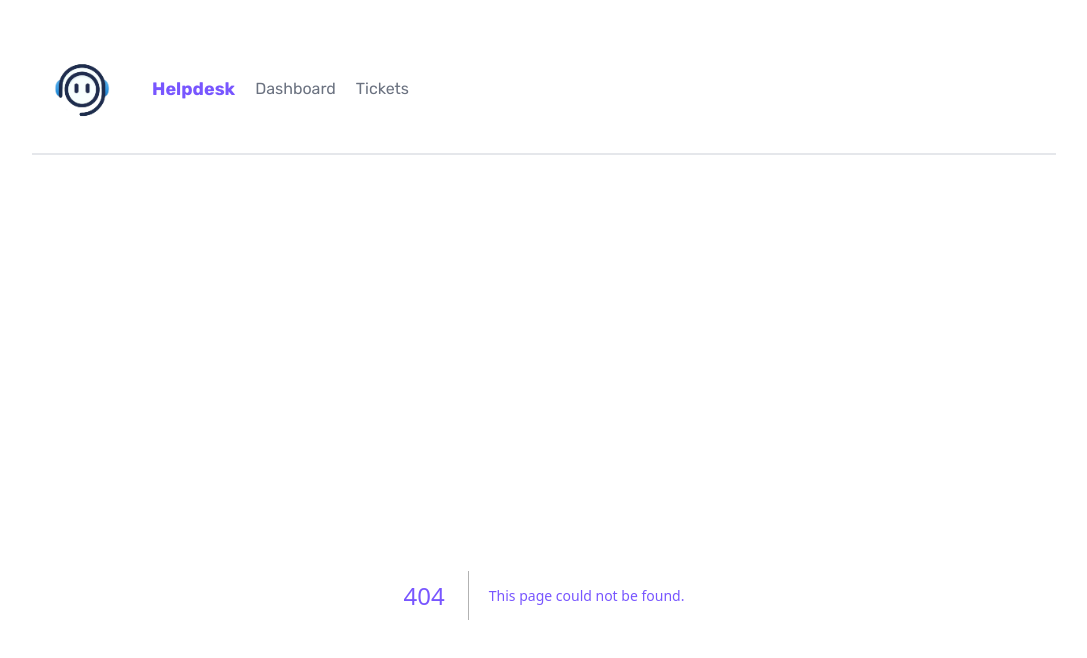
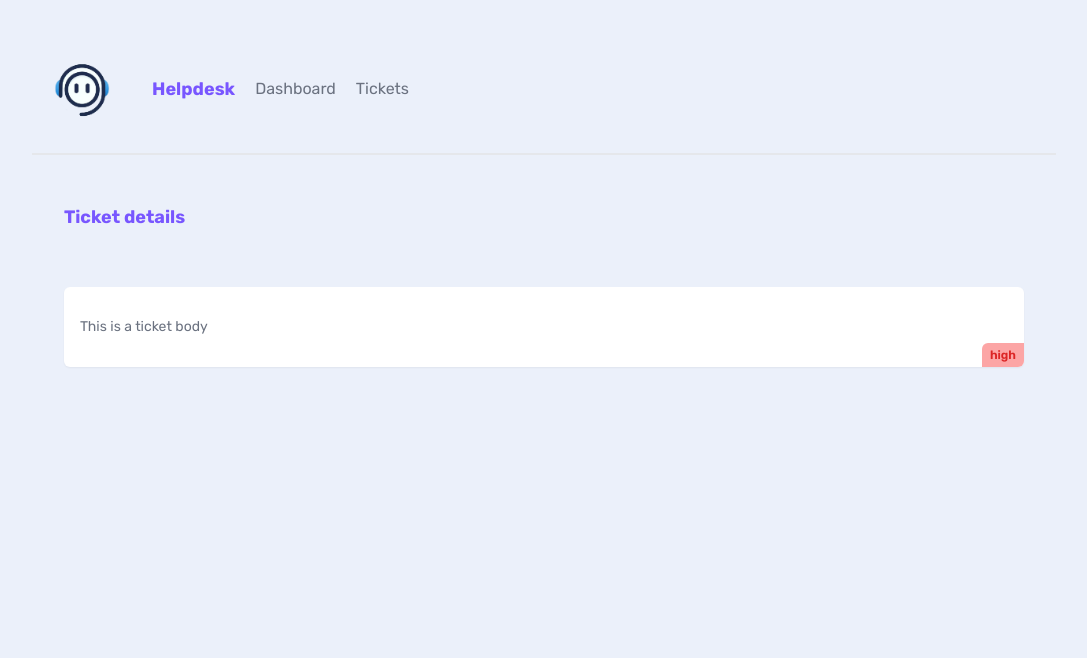
Before and after one commit to gcjbr/helpdesk, a Next.js app: page /tickets/1 in a window 1280 px wide. Before the commit this address had no page. Shown: the top 658 px of the page, without its empty margins (96-1183 px from the left). Built offline with nearby package versions, Linux system fonts and the light colour scheme; data requests are answered from the project's data file.

Commit message:
Add single ticket page and navigation

```diff
--- a/app/tickets/TicketList.jsx
+++ b/app/tickets/TicketList.jsx
@@ -1,3 +1,5 @@
+import Link from "next/link";
+
 async function getTickets() {
     const response = await fetch('http://localhost:4000/tickets');
     return response.json();
@@ -9,11 +11,13 @@
     return (
         <>
             {tickets.map((ticket) => (
-                <div key={ticket.id} className="card my-5">
-                    <h3>{ticket.title}</h3>
-                    <p>{ticket.body}</p>
-                    <div className={`pill ${ticket.priority}`}>{ticket.priority}</div>
-                </div>
+                <Link href={`/tickets/${ticket.id}`} key={ticket.id}>
+                    <div key={ticket.id} className="card my-5">
+                        <h3>{ticket.title}</h3>
+                        <p>{ticket.body}</p>
+                        <div className={`pill ${ticket.priority}`}>{ticket.priority}</div>
+                    </div>
+                </Link>
             ))}
             {tickets.length === 0 && <div className="text-center">No tickets found</div>}
 
--- /dev/null
+++ b/app/tickets/[id]/page.tsx
@@ -0,0 +1,39 @@
+interface Ticket {
+  id: string;
+  body: string;
+  priority: string;
+}
+
+interface Params {
+  id: string;
+  title: string;
+}
+
+interface TicketDetailsProps {
+  params: Params;
+}
+
+async function getTicket(id: string): Promise<Ticket> {
+  const res = await fetch(`http://localhost:4000/tickets/${id}`);
+  return res.json();
+}
+
+export default async function TicketDetails({ params }: TicketDetailsProps) {
+  const { id, title } = params;
+  const ticket = await getTicket(params.id);
+  return (
+    <main>
+      <nav>
+        <h2>Ticket details</h2>
+      </nav>
+
+      <div>
+        <div className="card">
+          <h3>{params.title}</h3>
+          <p>{ticket.body}</p>
+          <div className={`pill ${ticket.priority}`}>{ticket.priority}</div>
+        </div>
+      </div>
+    </main>
+  );
+}
```
